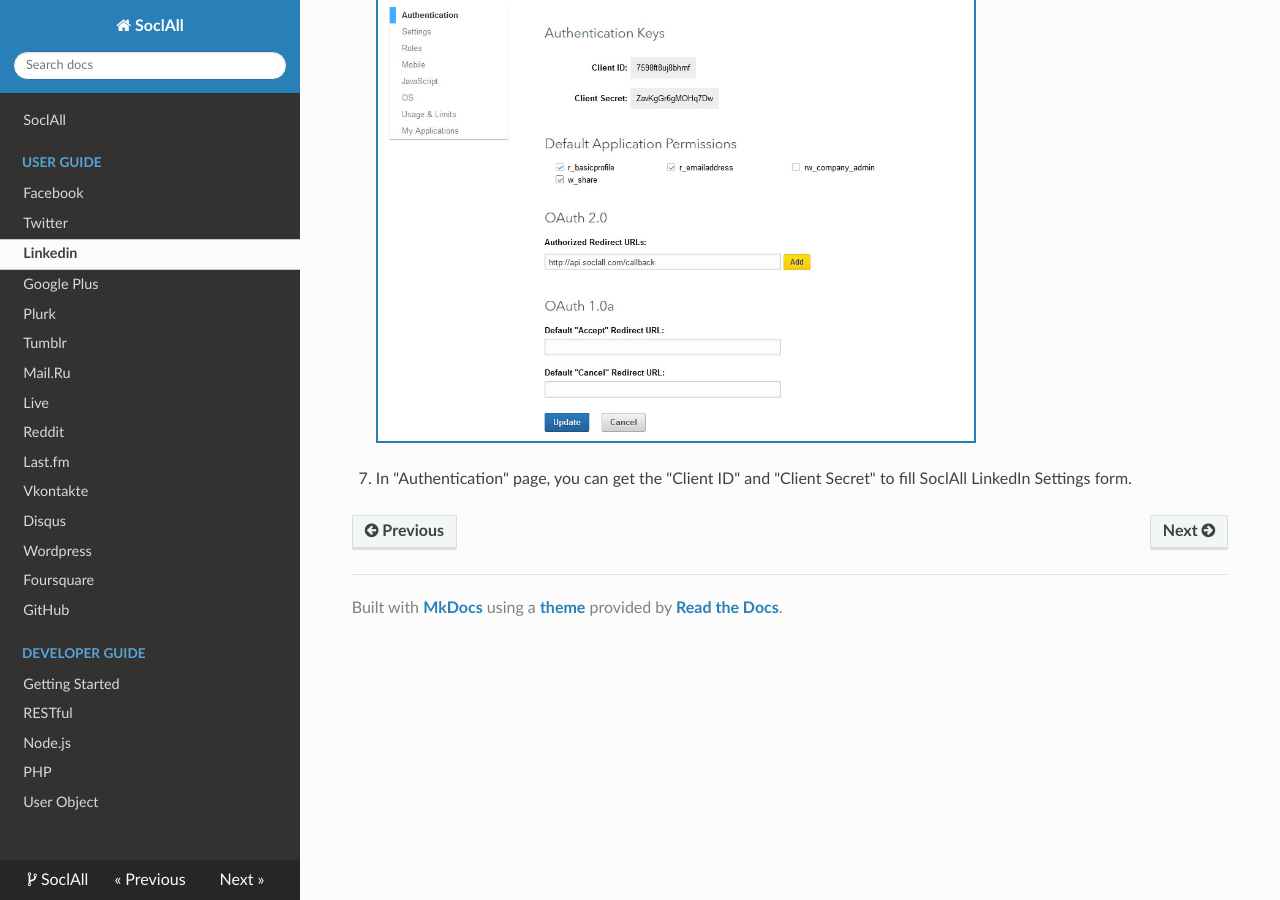
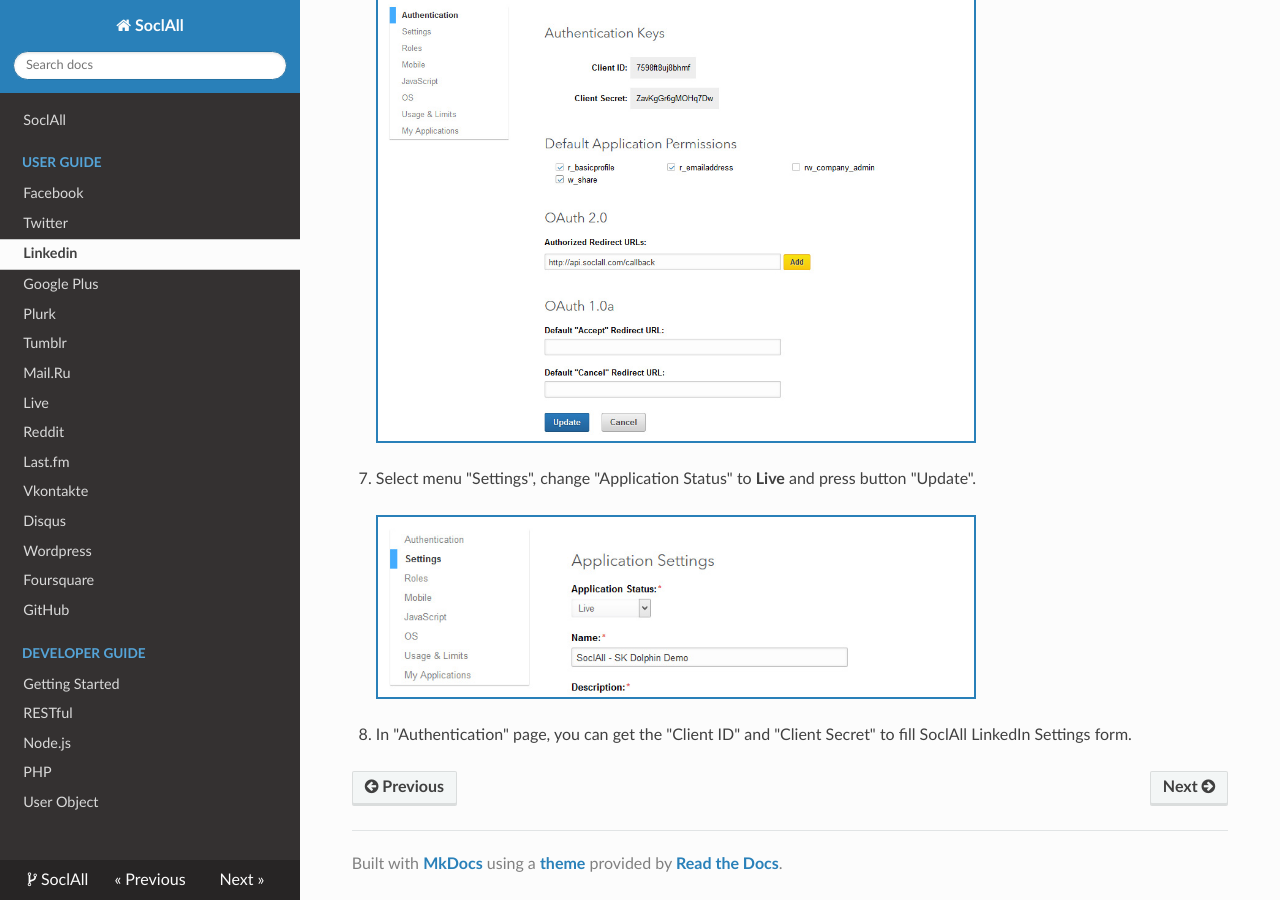
Before and after one commit to nhvu1988/socialall-docs, an MkDocs documentation site: the page built from docs/user-guide/linkedin.md, in a window 1280 px wide and 900 px high, scrolled down 1248 px. Built offline with MkDocs 1.6.1, drawn with Linux system fonts in a browser that asks for light colours; nearby versions of some CDN libraries; old or Windows-style settings are respelled for this version of MkDocs.

Commit message:
Update linkedin setting docs

```diff
--- a/docs/user-guide/linkedin.md
+++ b/docs/user-guide/linkedin.md
@@ -19,4 +19,8 @@ __To register an application on LinkedIn, please follow the steps below:__
     <div class="soclall-br"></div>
     ![Linkedin : Authentication Page](/img/linkedin-3-authentication-page.jpg)
     <div class="soclall-br"></div>
-7. In "Authentication" page, you can get the "Client ID" and "Client Secret" to fill SoclAll LinkedIn Settings form.
+7. Select menu "Settings", change "Application Status" to __Live__ and press button "Update".
+    <div class="soclall-br"></div>
+    ![Linkedin : Settings Page](/img/linkedin-4-settings-page.jpg)
+    <div class="soclall-br"></div>
+8. In "Authentication" page, you can get the "Client ID" and "Client Secret" to fill SoclAll LinkedIn Settings form.
```
Also changed, not shown: docs/img/linkedin-4-settings-page.jpg (added).
